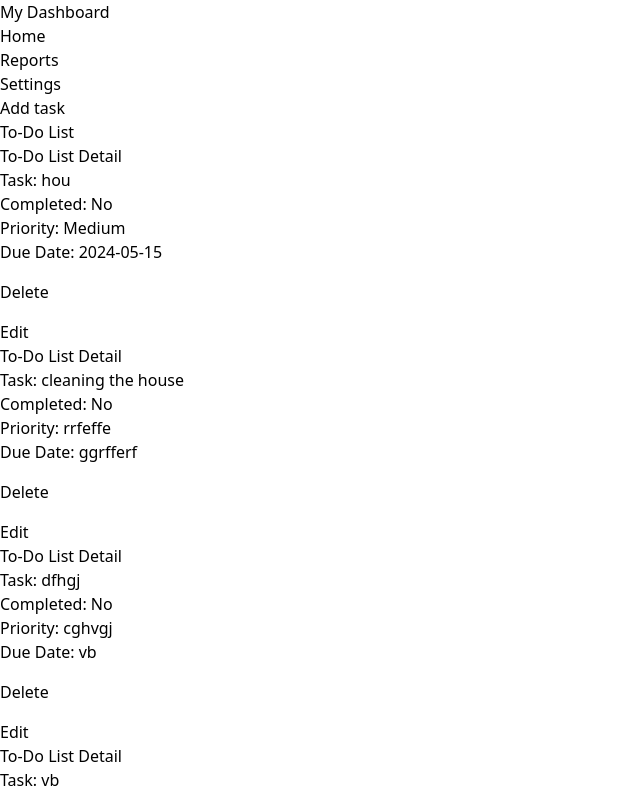
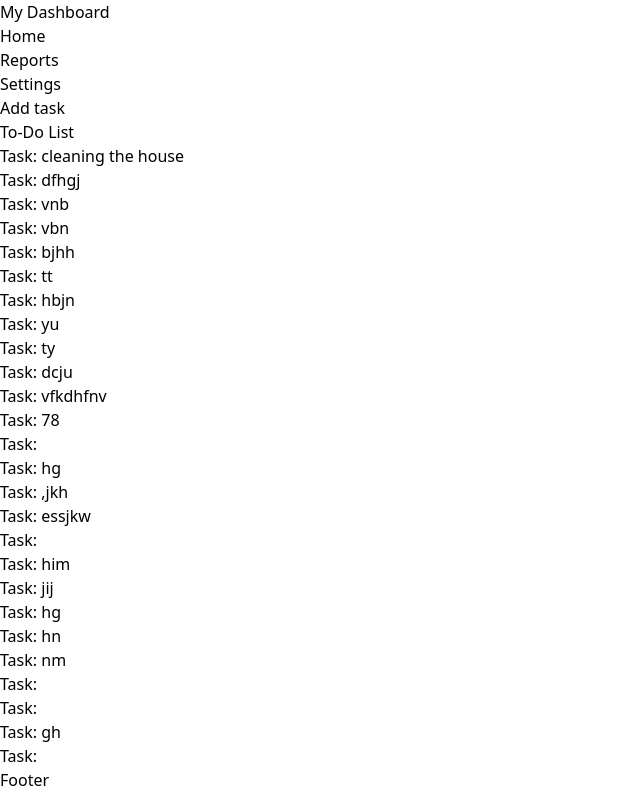
Before and after one commit to sitt-a/React-todolist, a React (Vite) app in the folder todolist/: page / in a window 1280 px wide. Shown: the top 796 px of the page, without its empty margins (0-640 px from the left). Built offline with nearby package versions, Linux system fonts and the light colour scheme; data requests are answered from the project's data file.

Commit message:
new update

```diff
--- a/todolist/db.json
+++ b/todolist/db.json
@@ -1,12 +1,5 @@
 {
   "todos": [
-    {
-      "id": "2",
-      "task": "hou",
-      "completed": false,
-      "priority": "Medium",
-      "dueDate": "2024-05-15"
-    },
     {
       "id": "4759",
       "task": "cleaning the house",
@@ -19,55 +12,6 @@
       "task": "dfhgj",
       "priority": "cghvgj",
       "dueDate": "vb",
-      "completed": false
-    },
-    {
-      "id": "55af",
-      "task": "vb",
-      "priority": "xcbvnb",
-      "dueDate": "",
-      "completed": false
-    },
-    {
-      "id": "c5c2",
-      "task": "",
-      "priority": "",
-      "dueDate": "",
-      "completed": false
-    },
-    {
-      "id": "1afe",
-      "task": "er",
-      "priority": "",
-      "dueDate": "",
-      "completed": false
-    },
-    {
-      "id": "98c6",
-      "task": "rt",
-      "priority": "",
-      "dueDate": "",
-      "completed": false
-    },
-    {
-      "id": "272d",
-      "task": "fer",
-      "priority": "",
-      "dueDate": "",
-      "completed": false
-    },
-    {
-      "id": "2073",
-      "task": " n",
-      "priority": "",
-      "dueDate": "",
-      "completed": false
-    },
-    {
-      "id": "f4c4",
-      "task": " nnn",
-      "priority": "",
-      "dueDate": "",
       "completed": false
     },
     {
@@ -169,28 +113,7 @@
       "completed": false
     },
     {
-      "id": "0092",
-      "task": "",
-      "priority": "",
-      "dueDate": "",
-      "completed": false
-    },
-    {
-      "id": "b9d1",
-      "task": "",
-      "priority": "",
-      "dueDate": "",
-      "completed": false
-    },
-    {
       "id": "3271",
-      "task": "",
-      "priority": "",
-      "dueDate": "",
-      "completed": false
-    },
-    {
-      "id": "3180",
       "task": "",
       "priority": "",
       "dueDate": "",
@@ -200,13 +123,6 @@
       "id": "81d1",
       "task": "him",
       "priority": "14",
-      "dueDate": "",
-      "completed": false
-    },
-    {
-      "id": "cee8",
-      "task": "",
-      "priority": "",
       "dueDate": "",
       "completed": false
     },
--- a/todolist/src/pages/Home.jsx
+++ b/todolist/src/pages/Home.jsx
@@ -1,4 +1,4 @@
-import React, { useContext ,useState,useHistory} from 'react';
+import React, { useContext, useState } from 'react';
 import { Link } from 'react-router-dom';
 import AddTaskOverlay from '../components/Addtask';
 import { TaskContext } from './TaskContext'; // Import the TaskContext
@@ -7,25 +7,24 @@ import TodolistEditModal from '../components/TodolistEdit';
 function Home() {
   const { todos, fetchTodos, handleAddTaskClick, handleOverlayClose, handleTaskAdded } = useContext(TaskContext);
   const [isDeleting, setIsDeleting] = useState(false);
-
   const [isEditing, setIsEditing] = useState(false);
+  const [hoveredTodoId, setHoveredTodoId] = useState(null);
 
   const handleDelete = (id) => {
     setIsDeleting(true);
-
     fetch(`http://localhost:3000/todos/${id}`, {
       method: 'DELETE',
     })
       .then(() => {
-        fetchTodos()
+        fetchTodos();
         setIsDeleting(false);
-     // Redirect to the todos list page
       })
       .catch((error) => {
         setIsDeleting(false);
         console.log(error);
       });
   };
+
   const handleEdit = () => {
     setIsEditing(true);
   };
@@ -35,39 +34,61 @@ function Home() {
   };
 
   const handleUpdateTodo = (updatedTodo) => {
-  fetchTodos()
+    fetchTodos();
     setIsEditing(false);
   };
+
+  const handleMouseEnter = (id) => {
+    setHoveredTodoId(id);
+  };
+
+  const handleMouseLeave = () => {
+    setHoveredTodoId(null);
+  };
+
   return (
     <div>
-
       <h1>To-Do List</h1>
       <ul>
-        {todos.map(todo => (
-          <li key={todo.id}  className='border p-2 m-2 rounded'>
-
-
-      <h1>To-Do List Detail</h1>
+        {todos.map((todo) => (
+          <li
+            key={todo.id}
+            className="border p-2 m-2 rounded"
+            onMouseEnter={() => handleMouseEnter(todo.id)}
+            onMouseLeave={handleMouseLeave}
+            style={{
+              position: 'relative',
+              paddingRight: '100px',
+            }}
+          >
             <h2>Task: {todo.task}</h2>
-      <p>Completed: {todo.completed ? 'Yes' : 'No'}</p>
-      <p>Priority: {todo.priority}</p>
-      <p>Due Date: {todo.dueDate}</p>
-
-
-      <button  key={todo.id}
+            <div
+              style={{
+                position: 'absolute',
+                top: '50%',
+                right: '10px',
+                transform: 'translateY(-50%)',
+                display: hoveredTodoId === todo.id ? 'block' : 'none',
+              }}
+            >
+              <button
+                key={todo.id}
                 disabled={isDeleting}
-      onClick={()=>handleDelete(todo.id)}
-      style={{ marginTop: '1rem' }}
+                onClick={() => handleDelete(todo.id)}
+                style={{ marginRight: '0.5rem' }}
               >
                 {isDeleting ? 'Deleting...' : 'Delete'}
               </button>
-   <div style={{ marginTop: '1rem' }}>
               <button onClick={handleEdit}>Edit</button>
+              {isEditing && (
+                <TodolistEditModal
+                  todo={todo}
+                  onClose={handleCloseModal}
+                  onUpdate={handleUpdateTodo}
+                  id={todo.id}
+                />
+              )}
             </div>
-      {isEditing && (
-        <TodolistEditModal todo={todo} onClose={handleCloseModal} onUpdate={handleUpdateTodo} id={todo.id} />
-      )}
-
           </li>
         ))}
       </ul>
--- a/todolist/src/pages/TaskContext.jsx
+++ b/todolist/src/pages/TaskContext.jsx
@@ -11,6 +11,7 @@ const TaskContext = createContext({
 const TaskProvider = ({ children }) => {
   const [todos, setTodos] = useState([]);
   const [showOverlay, setShowOverlay] = useState(false);
+  const [showOverlay2, setShowOverlay2] = useState(false);
 
   useEffect(() => {
     fetchTodos();
@@ -34,6 +35,15 @@ const TaskProvider = ({ children }) => {
     setShowOverlay(false);
   };
 
+
+  const handleAddTaskClick2 = () => {
+    setShowOverlay2(true);
+  };
+
+  const handleOverlayClose2 = () => {
+    setShowOverlay2(false);
+  };
+
   const handleTaskAdded = () => {
     fetchTodos(); // Refetch the todos after a new task is added
   };
@@ -41,9 +51,12 @@ const TaskProvider = ({ children }) => {
   const value = {
     todos,
     showOverlay,
+    showOverlay2,
     fetchTodos,
     handleAddTaskClick,
     handleOverlayClose,
+    handleAddTaskClick2,
+    handleOverlayClose2,
     handleTaskAdded,
   };
 
--- a/todolist/src/pages/sidebar.jsx
+++ b/todolist/src/pages/sidebar.jsx
@@ -4,7 +4,7 @@ import Addtask from '../components/Addtask';
 import { TaskContext } from './TaskContext'; // Import the TaskContext
 
 const Dashboard = () => {
-  const { todos,showOverlay, fetchTodos, handleAddTaskClick, handleOverlayClose, handleTaskAdded } = useContext(TaskContext);
+  const { todos,showOverlay,showOverlay2, fetchTodos, handleAddTaskClick, handleOverlayClose, handleTaskAdded } = useContext(TaskContext);
   const [selectedLink, setSelectedLink] = useState('overview');
 
   useEffect(() => {
--- a/todolist/src/pages/todolistdetail.jsx
+++ b/todolist/src/pages/todolistdetail.jsx
@@ -2,7 +2,7 @@ import React, { useEffect, useState } from 'react';
 import { useHistory } from 'react-router-dom';
 import TodolistEditModal from '../components/TodolistEdit';
 
-const TodolistDetail = ({ match }) => {
+const TodolistDetail = ({ id }) => {
   const [todo, setTodo] = useState(null);
   const [isDeleting, setIsDeleting] = useState(false);
   const history = useHistory();
@@ -11,7 +11,7 @@ const TodolistDetail = ({ match }) => {
   const handleDelete = () => {
     setIsDeleting(true);
 
-    fetch(`http://localhost:3000/todos/${todo.id}`, {
+    fetch(`http://localhost:3000/todos/${id}`, {
       method: 'DELETE',
     })
       .then(() => {
@@ -26,9 +26,9 @@ const TodolistDetail = ({ match }) => {
 
 
   useEffect(() => {
-    const todoId = match.params.id;
 
-    fetch(`http://localhost:3000/todos/${todoId}`) // Replace with the appropriate URL for your API
+
+    fetch(`http://localhost:3000/todos/${id}`) // Replace with the appropriate URL for your API
       .then(response => response.json())
       .then(data => setTodo(data))
       .catch(error => console.log(error));
```
Lines whose indentation alone changed are shown as unchanged.
